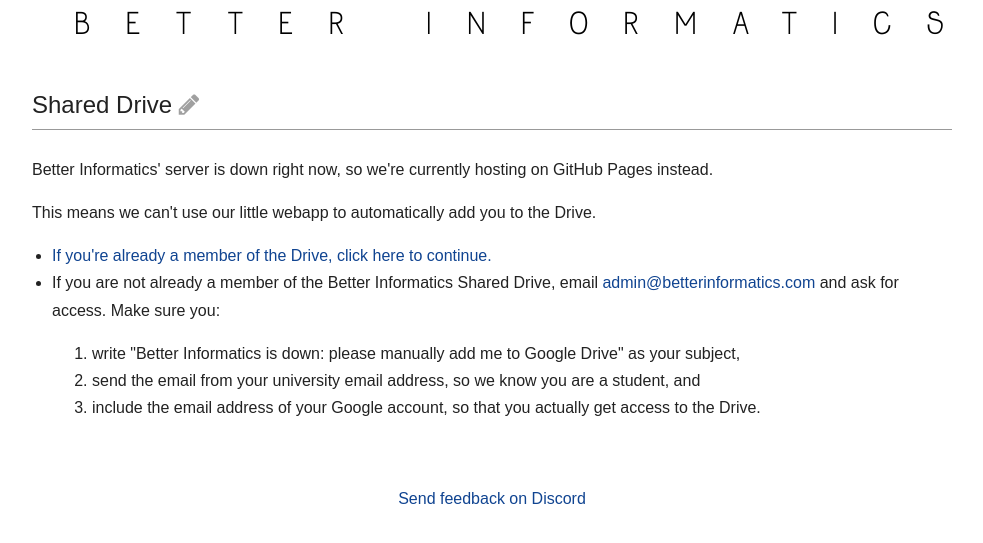
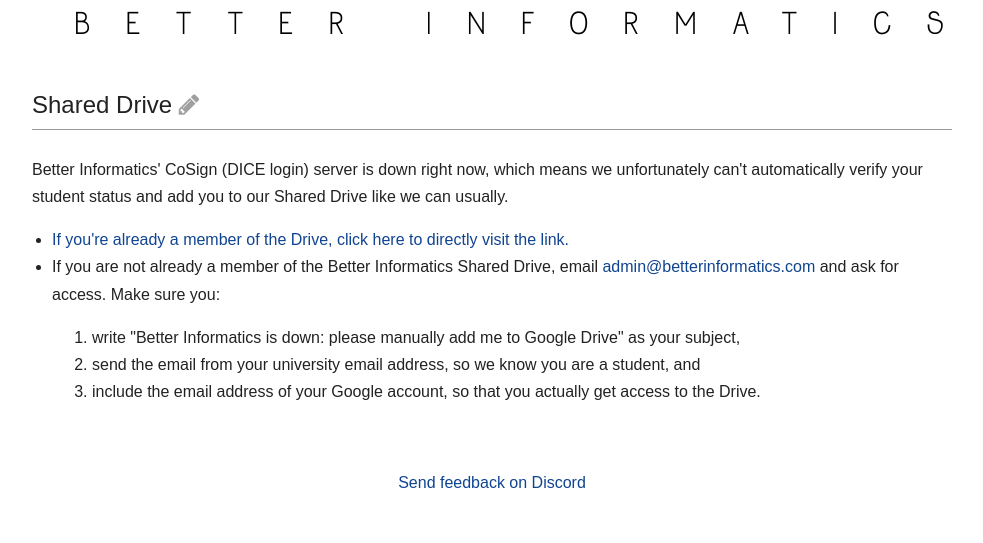
Before and after one commit to compsoc-edinburgh/betterinformatics, a Jekyll site: the page built from _pages/drive.html, in a window 1280 px wide. Shown: the top 543 px of the page, without its empty margins (148-1131 px from the left). Built offline with Jekyll 4.4.1, drawn with Linux system fonts in a browser that asks for light colours.

Commit message:
Change the /drive text to reflect CoSign cert wait

```diff
--- a/_pages/drive.html
+++ b/_pages/drive.html
@@ -4,12 +4,11 @@
 title: "Shared Drive"
 ---
 
-<p>Better Informatics' server is down right now, so we're currently hosting on GitHub Pages instead.</p>
-<p>This means we can't use our little webapp to automatically add you to the Drive.</p>
+<p>Better Informatics' CoSign (DICE login) server is down right now, which means we unfortunately can't automatically verify your student status and add you to our Shared Drive like we can usually.</p>
 
 <ul>
     <li><a href="https://drive.google.com/open?id=" id="temp-drive-link">
-        If you're already a member of the Drive, click here to continue.
+        If you're already a member of the Drive, click here to directly visit the link.
     </a></li>
     <li>
         If you are not already a member of the Better Informatics Shared Drive,
```
